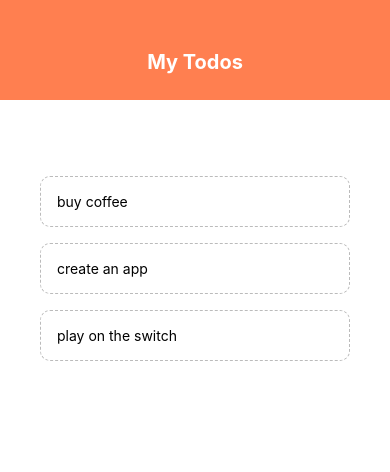
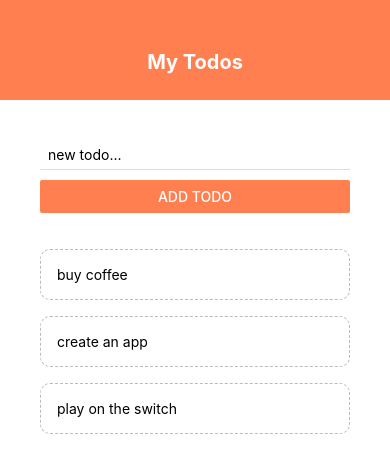
Before and after one commit to kawaiimusician/todo-with-react-native, a React Native app: screen / in a window 390 px wide. Shown: the top 472 px of the page. Built offline with nearby package versions, Linux system fonts and the light colour scheme.

Commit message:
add addTodo and change state based on new item added to array

```diff
--- a/App.js
+++ b/App.js
@@ -2,6 +2,7 @@
 import { StyleSheet, Text, View, FlatList } from 'react-native';
 import Header from './components/header';
 import TodoItem from './components/todoItem';
+import AddTodo from './components/addTodo';
 
 export default function App() {
   const [todos, setTodos] = useState([
@@ -16,11 +17,20 @@
     })
   }
 
+  const submitHandler = (text) => {
+    setTodos((prevTodos)=> {
+      return [
+        {text: text, key: (prevTodos.length + 1).toString()},
+        ...prevTodos
+      ]
+    })
+  }
+
   return (
     <View style={styles.container}>
       <Header />
       <View style={styles.content}>
-        {/* todo form */}
+        <AddTodo submitHandler={submitHandler} />
         <View style={styles.list}>
           <FlatList
             data={todos}
--- /dev/null
+++ b/components/addTodo.js
@@ -0,0 +1,31 @@
+import React, { useState } from 'react'
+import { StyleSheet, Text, View, TextInput, Button } from 'react-native';
+
+export default function AddTodo({ submitHandler }) {
+  const [text, setText] = useState('')
+
+  const changeHandler = (val) => {
+    setText(val)
+  }
+
+  return(
+    <View>
+      <TextInput
+        style={styles.input}
+        placeholder='new todo...'
+        onChangeText={changeHandler}
+      />
+      <Button onPress={() => {submitHandler(text)}} title='add todo' color='coral' />
+    </View>
+  )
+}
+
+const styles = StyleSheet.create({
+  input: {
+    marginBottom: 10,
+    paddingHorizontal: 8,
+    paddingVertical: 6,
+    borderBottomWidth: 1,
+    borderBottomColor: '#ddd'
+  }
+})
```
